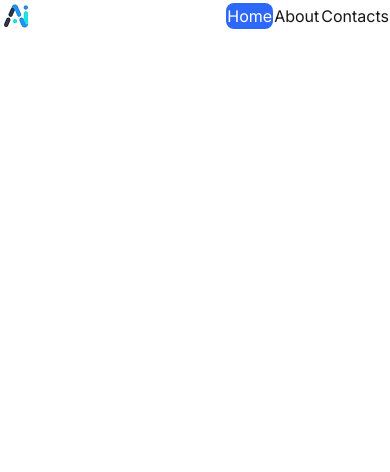
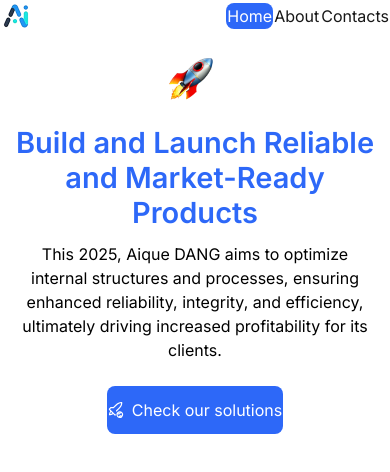
Before and after one commit to mark-aique/mark-aique-web-challenge, a Next.js app: page / in a window 390 px wide. Shown: the top 472 px of the page. Built offline with nearby package versions, Linux system fonts and the light colour scheme.

Commit message:
feature: Implement IntroductionSection component
- add typography styles and assets for IntroductionSection component

```diff
--- /dev/null
+++ b/src/app/components/introduction_section.tsx
@@ -0,0 +1,36 @@
+
+import buttonStyles from '@/styles/button.module.css';
+import typography from '@/styles/typography.module.css';
+import Image from 'next/image';
+
+const IntroductionSection = () => {
+    return (
+        <div className='flex flex-col items-center gap-[12px] mt-[24px] md:mt-[64px] mb-[12px]'>
+            <Image className='mr-[8px]'
+                src="/rocket.png"
+                alt='Rocket Icon'
+                width={44}
+                height={32}
+            />
+            <p className={typography.display + ' mt-[12px]'}>
+                Build and Launch Reliable and Market-Ready Products
+            </p>
+            <p className={typography.textSmall + ' px-[36] mt-[12] max-w-[1140]'}>
+                This 2025, Aique DANG aims to optimize internal structures and processes, ensuring enhanced reliability, integrity, and efficiency, ultimately driving increased profitability for its clients.
+            </p>
+            <button className={buttonStyles.filledButton + " min-h-[48px] mt-[12px]"}>
+                <div className='flex flex-row'>
+                    <Image className='mr-[8px]'
+                        src="/rocket-outlined.svg"
+                        alt='Rocket Icon Outlined'
+                        width={16}
+                        height={18}
+                    />
+                    <p>Check our solutions</p>
+                </div>
+            </button>
+        </div>
+    );
+};
+
+export default IntroductionSection;
--- a/src/app/page.tsx
+++ b/src/app/page.tsx
@@ -1,10 +1,17 @@
 'use client'
+import style from "@/styles/styles.module.css";
+import IntroductionSection from "./components/introduction_section";
 import Navbar from "./components/nav_bar";
 
 export default function Home() {
   return (
     <>
       <Navbar />
+      <div className={style.content}>
+        <div className={"mx-[12px] my-[12px] md:my-[24px] max-w-[1480px]"}>
+          <IntroductionSection />
+        </div>
+      </div>
     </>
   );
 }
--- /dev/null
+++ b/src/styles/styles.module.css
@@ -0,0 +1,9 @@
+.content {
+    @apply flex flex-col items-center
+}
+
+@media (max-width: 1480px) {
+    .content {
+        @apply block
+    }
+}
--- /dev/null
+++ b/src/styles/typography.module.css
@@ -0,0 +1,41 @@
+.display {
+    @apply font-[600] text-[44px] text-primary text-center;
+}
+
+.displaySmall {
+    @apply font-[600] text-[42px] text-black tracking-[0%];
+    line-height: 50.83px;
+}
+
+.textLarge {
+    @apply font-[700] text-[18px] text-[#111928] text-center tracking-[0%];
+    line-height: 28px;
+}
+
+.textBase {
+    @apply text-[16px] text-center tracking-[0%];
+    line-height: 24px;
+}
+
+
+.textSmall {
+    @apply font-[400] text-[14px] text-black text-center tracking-[0%];
+    line-height: 20px;
+}
+
+@media (max-width: 768px) {
+    .display {
+        @apply text-[29px] text-primary text-center tracking-[0%];
+        line-height: 35.1px;
+    }
+
+    .displaySmall {
+        @apply font-[700] text-[20px] text-black tracking-[0%];
+        line-height: 28px;
+    }
+
+    .textSmall {
+        @apply text-[16px];
+        line-height: 24px;
+    }
+}
```
Also changed, not shown: public/rocket-outlined.svg (added), public/rocket.png (added).
